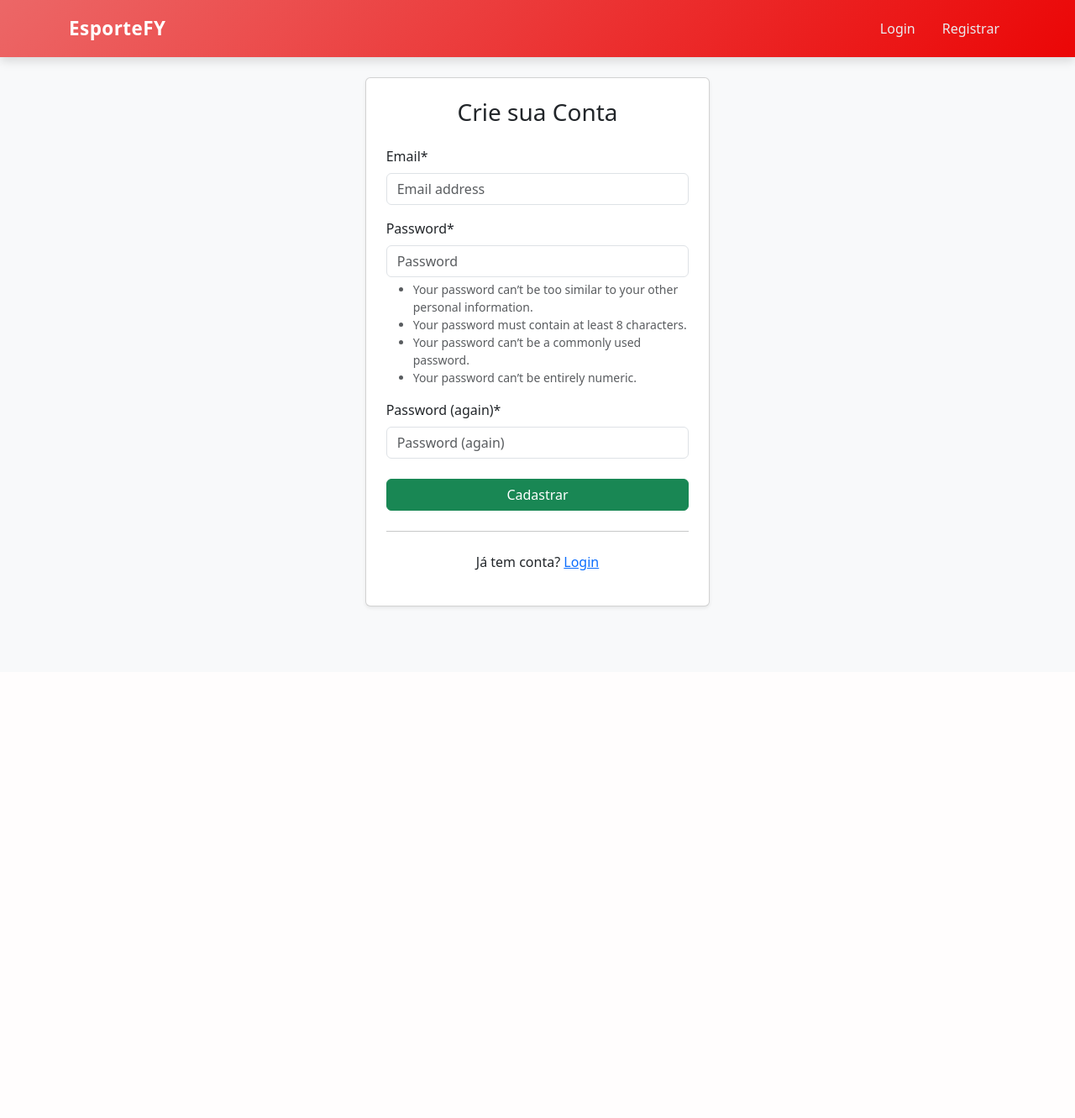
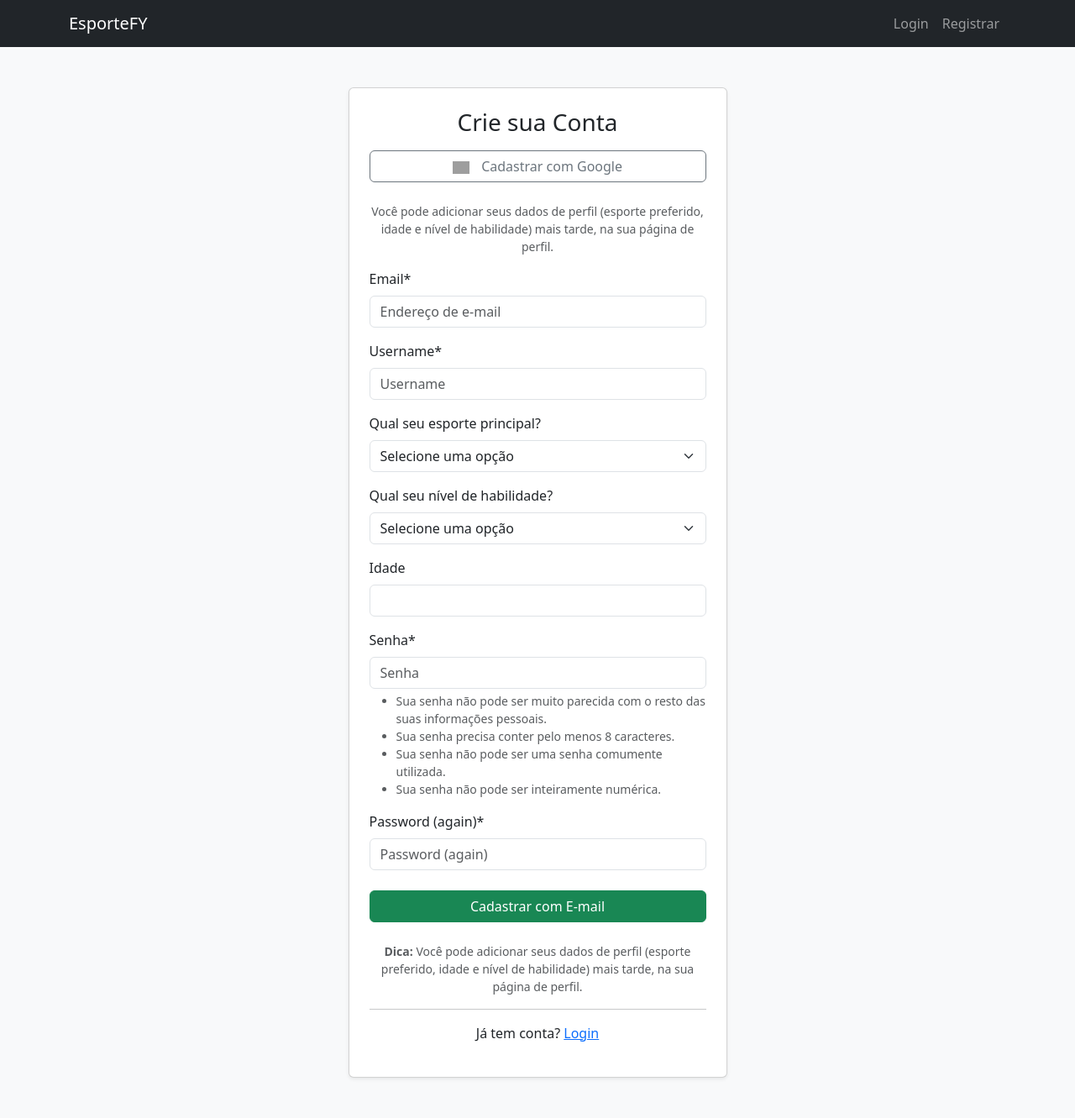
Before and after one commit to uPolarized/EsporteFY, a Django app: page /accounts/signup/ in a window 1280 px wide. Shown: the whole page at 84% size. Before the commit the page ends 725 px from the top, so only its background shows below. Run offline with Django 5.2, Linux system fonts and the light colour scheme; some libraries are stand-ins or nearby versions; grey boxes are pictures that could not be loaded.

Commit message:
feat: seleção de opçao de nivel de hab, esporte favorito e idade

```diff
--- a/app/templates/account/base.html
+++ b/app/templates/account/base.html
@@ -1,53 +1,38 @@
 <!DOCTYPE html>
-<html lang="pt-br"> {# Alterado para português do Brasil #}
+<html lang="pt-br">
 <head>
     <meta charset="UTF-8">
     <meta name="viewport" content="width=device-width, initial-scale=1.0">
     <title>{% block title %}EsporteFY{% endblock %}</title>
-
     <link href="https://cdn.jsdelivr.net/npm/bootstrap@5.3.2/dist/css/bootstrap.min.css" rel="stylesheet">
-
     {% load static %}
-    <link rel="stylesheet" href="{% static 'css/login/base.css' %}">
-
+    <link rel="stylesheet" href="{% static 'css/base.css' %}">
     {% block extra_head %}{% endblock %}
 </head>
+<body class="{% block body_class %}bg-light{% endblock %}">
 
-<body class="bg-light">
-
-<nav class="navbar navbar-expand-lg navbar-dark bg-dark mb-4">
+<nav class="navbar navbar-expand-lg navbar-dark bg-dark">
     <div class="container">
         <a class="navbar-brand" href="/">EsporteFY</a>
         <button class="navbar-toggler" type="button" data-bs-toggle="collapse" data-bs-target="#navbarNav">
             <span class="navbar-toggler-icon"></span>
         </button>
-        {# Você pode adicionar os links de navegação aqui no futuro #}
         <div class="collapse navbar-collapse" id="navbarNav">
             <ul class="navbar-nav ms-auto">
                 {% if user.is_authenticated %}
-                    <li class="nav-item">
-                        <a class="nav-link" href="#">Minhas Reservas</a>
-                    </li>
-                    <li class="nav-item">
-                        <a class="nav-link" href="{% url 'account_logout' %}">Sair</a>
-                    </li>
+                    <li class="nav-item"><a class="nav-link" href="#">Minhas Reservas</a></li>
+                    <li class="nav-item"><a class="nav-link" href="{% url 'account_logout' %}">Sair</a></li>
                 {% else %}
-                    <li class="nav-item">
-                        <a class="nav-link" href="{% url 'account_login' %}">Login</a>
-                    </li>
-                    <li class="nav-item">
-                        <a class="nav-link" href="{% url 'account_signup' %}">Registrar</a>
-                    </li>
+                    <li class="nav-item"><a class="nav-link" href="{% url 'account_login' %}">Login</a></li>
+                    <li class="nav-item"><a class="nav-link" href="{% url 'account_signup' %}">Registrar</a></li>
                 {% endif %}
             </ul>
         </div>
     </div>
 </nav>
 
-
-    {% block content %}{% endblock %}
+{% block content %}{% endblock %}
 
 <script src="https://cdn.jsdelivr.net/npm/bootstrap@5.3.2/dist/js/bootstrap.bundle.min.js"></script>
-{% block extra_js %}{% endblock %}
 </body>
 </html>
--- a/app/templates/account/signup.html
+++ b/app/templates/account/signup.html
@@ -4,43 +4,49 @@
 {% block title %}Cadastro - EsporteFY{% endblock %}
 
 {% block content %}
+<div class="container mt-5 mb-5">
     <div class="row justify-content-center">
-    <div class="col-md-6 col-lg-4">
+        <div class="col-md-6 col-lg-5">
             <div class="card shadow-sm">
                 <div class="card-body p-4">
-                <h3 class="card-title mb-4 text-center">Crie sua Conta</h3>
+                    <h3 class="card-title mb-3 text-center">Crie sua Conta</h3>
 
+                    <!-- Botão de Cadastro com Google -->
+                    <div class="text-center mb-3">
+                        <a href="{% provider_login_url 'google' process='login' %}" class="btn btn-outline-secondary w-100">
+                            <img src="https://upload.wikimedia.org/wikipedia/commons/c/c1/Google_%22G%22_logo.svg" alt="Google logo" style="width: 20px; margin-right: 10px; vertical-align: middle;">
+                            Cadastrar com Google
+                        </a>
+                    </div>
+                     <!-- Aviso sobre o preenchimento posterior dos dados -->
+                    <p class="text-center text-muted small mt-4">
+                        <strong></strong> Você pode adicionar seus dados de perfil (esporte preferido, idade e nível de habilidade) mais tarde, na sua página de perfil.
+                    </p>
+
+
+
+                    <!-- Formulário de Cadastro Padrão -->
                     <form method="post">
                         {% csrf_token %}
-
                         {{ form|crispy }}
-
                         <div class="d-grid mt-4">
-                        <button type="submit" class="btn btn-success">Cadastrar</button>
+                            <button type="submit" class="btn btn-success">Cadastrar com E-mail</button>
                         </div>
                     </form>
 
-                <hr class="my-4">
+                    <!-- Aviso sobre o preenchimento posterior dos dados -->
+                    <p class="text-center text-muted small mt-4">
+                        <strong>Dica:</strong> Você pode adicionar seus dados de perfil (esporte preferido, idade e nível de habilidade) mais tarde, na sua página de perfil.
+                    </p>
 
-                {% providers_media_js %}
-                <div class="text-center">
-                    {% if socialaccount_providers %}
-                        {% for provider in socialaccount_providers %}
-                             {% if provider.id == 'google' %}
-                                <a href="{% provider_login_url provider.id %}" class="btn btn-outline-danger w-100 mb-2">
-                                    <img src="https://upload.wikimedia.org/wikipedia/commons/c/c1/Google_%22G%22_logo.svg" alt="Google logo" style="width: 20px; margin-right: 8px;">
-                                    Cadastrar com {{ provider.name }}
-                                </a>
-                            {% endif %}
-                        {% endfor %}
-                    {% endif %}
-                </div>
+                    <hr class="my-3">
 
-                <p class="text-center mt-3">
+                    <p class="text-center mt-2">
                         Já tem conta? <a href="{% url 'account_login' %}">Login</a>
                     </p>
                 </div>
             </div>
         </div>
     </div>
+</div>
 {% endblock %}
--- a/app/urls.py
+++ b/app/urls.py
@@ -1,11 +1,6 @@
 from django.urls import path
-from django.views.generic import TemplateView
-from .views import LoginView, HomeView # Importe a HomeView
-from .views import CustomSignupView
+from .views import HomeView
 
 urlpatterns = [
-    # Esta linha define a página inicial
     path('', HomeView.as_view(), name='home'),
-    path("signup/", CustomSignupView.as_view(), name="account_signup"),
-    path('login/', LoginView.as_view(), name='login'),
 ]
--- a/esportefy/urls.py
+++ b/esportefy/urls.py
@@ -1,11 +1,8 @@
 from django.contrib import admin
 from django.urls import path, include
-from app import views
-
-# A linha "from app.forms import CustomSignupForm" foi removida daqui
 
 urlpatterns = [
     path('admin/', admin.site.urls),
-    path("", include("app.urls")),
-    path('accounts/', include('allauth.urls'))
+    path('accounts/', include('allauth.urls')),
+    path('', include('app.urls')),
 ]
--- /dev/null
+++ b/perfis/forms.py
@@ -0,0 +1,34 @@
+from django import forms
+from .models import Perfil
+
+# Definimos a opção vazia uma vez para reutilizá-la
+EMPTY_CHOICE = [('', 'Selecione uma opção')]
+
+class CustomSignupForm(forms.Form):
+    username = forms.CharField(max_length=30, label='Nome de Usuário')
+
+    # Adicionamos a opção vazia antes das opções do modelo
+    esporte_preferido = forms.ChoiceField(
+        choices=EMPTY_CHOICE + Perfil.ESPORTES_CHOICES,
+        label="Qual seu esporte principal?",
+        required=False
+    )
+
+    # Fazemos o mesmo para o nível de habilidade
+    nivel_habilidade = forms.ChoiceField(
+        choices=EMPTY_CHOICE + Perfil.NIVEL_HABILIDADE_CHOICES,
+        label="Qual seu nível de habilidade?",
+        required=False
+    )
+
+    idade = forms.IntegerField(label="Idade", required=False)
+
+    def signup(self, request, user):
+        user.username = self.cleaned_data['username']
+        perfil = user.perfil
+        perfil.esportes_preferidos = self.cleaned_data['esporte_preferido']
+        perfil.nivel_habilidade = self.cleaned_data['nivel_habilidade']
+        perfil.idade = self.cleaned_data.get('idade')
+
+        user.save()
+        perfil.save()
--- a/static/css/login/base.css
+++ b/static/css/login/base.css
@@ -1,4 +1,15 @@
 /* app/static/css/login/base.css */
+
+
+@import url('https://fonts.googleapis.com/css2?family=Inter:wght@400;500;600;700&display=swap');
+
+body {
+    font-family: 'Inter', sans-serif;
+}
+
+.navbar-brand {
+    font-weight: 700;
+}
 
 .welcome-card {
     max-width: 500px;
```
Also changed, not shown: app/views.py (+1 -20 lines), esportefy/settings.py (+47 -84 lines), perfis/models.py (+10 -17 lines), db.sqlite3, perfis/migrations/0001_initial.py. Lines whose indentation alone changed are shown as unchanged.
